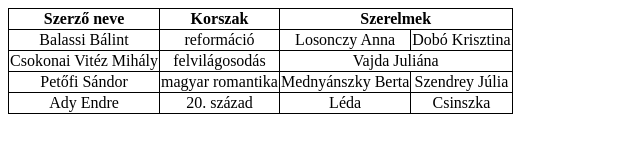
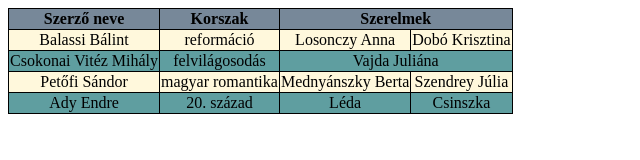
Before and after one commit to BenjiBoi222/javascript_func, a plain HTML site: page table_col/index.html in a window 1280 px wide. Shown: the whole page, without its empty margins (0-640 px from the left). Drawn offline with Linux system fonts and the light colour scheme.

Commit message:
Basic style components

```diff
--- a/table_col/style.css
+++ b/table_col/style.css
@@ -3,3 +3,23 @@ table, thead, tr, th, td{
     border-collapse: collapse;
     text-align: center;
 }
+th{
+    background-color: lightslategray;
+}
+
+table table ~ tbody > tr{
+    background-color: beige;
+}
+
+
+tbody tr:hover{
+    background-color: red !important;
+}
+
+
+table tbody > tr:nth-child(odd){
+    background-color: cornsilk;
+}
+table tbody > tr:nth-child(even){
+    background-color: cadetblue;
+}
```
